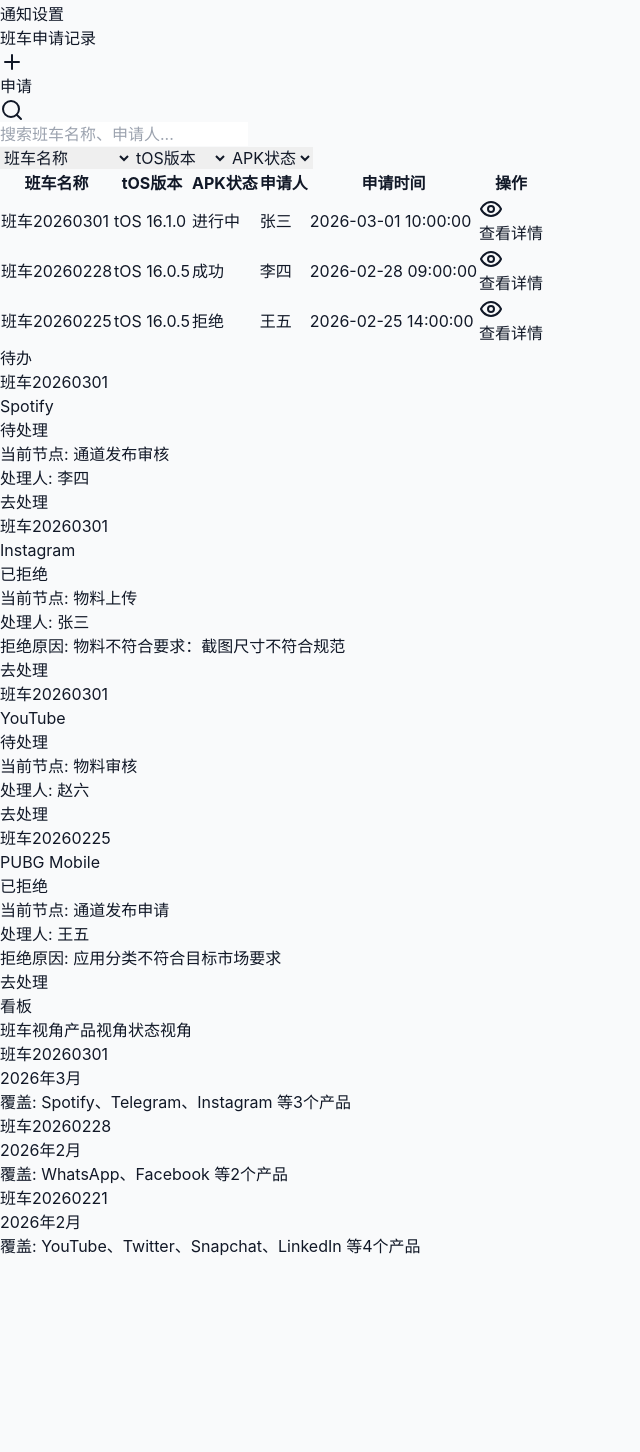
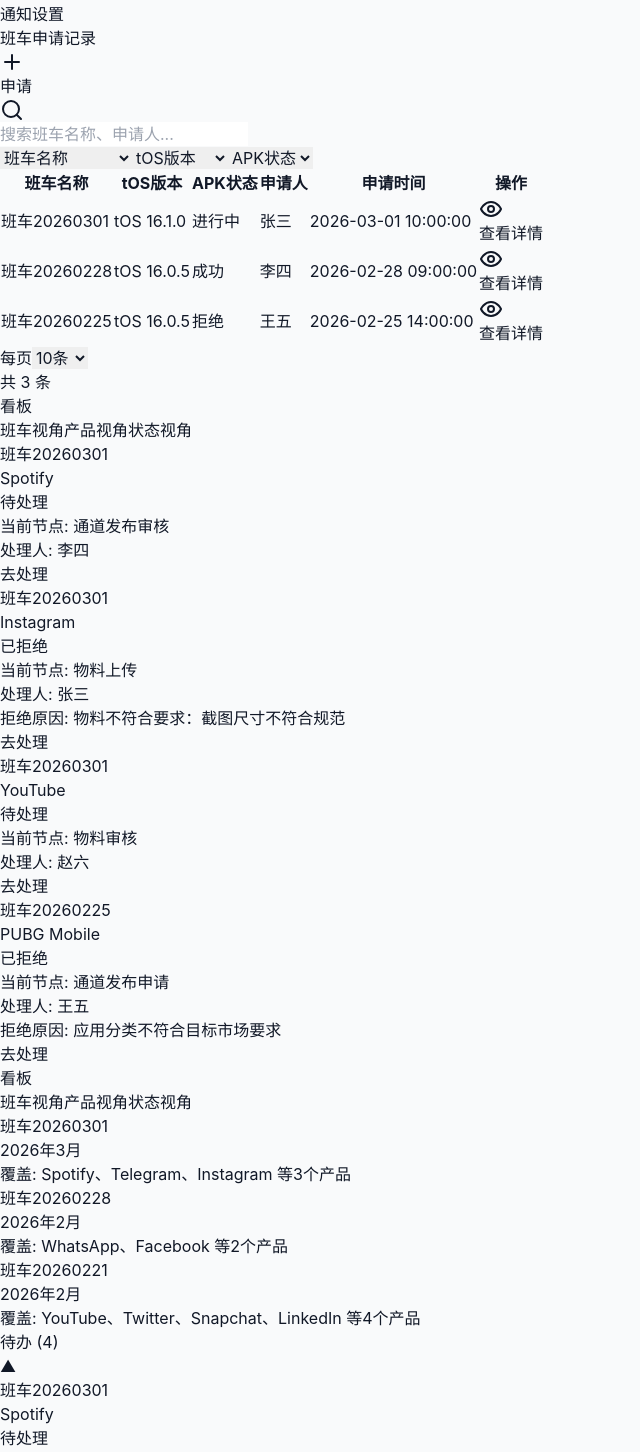
Before and after one commit to yuyouquan/independent-app-release, a React (Vite) app in the folder frontend/: page / in a window 1280 px wide. Shown: the part 46-1498 px from the top of the page, without its empty margins (0-640 px from the left). Before the commit the page ends 1304 px from the top, so only its background shows below. Built offline with nearby package versions, Linux system fonts and the light colour scheme.

Commit message:
feat: v2.0需求更新
- 申请列表分页: 默认10条/页，支持修改
- 应用卡片分页: 支持8/16/24/32/64
- 工作台布局: 左右布局(申请列表70%, 待办30%)
- 待办区域: 支持收起/展开
- 版本号更新: v3.3 (2026-03-09)

```diff
--- a/frontend/src/App.tsx
+++ b/frontend/src/App.tsx
@@ -2176,6 +2176,13 @@
   const [showModal, setShowModal] = useState(false);
   const [kanbanView, setKanbanView] = useState<'shuttle' | 'product' | 'status'>('shuttle');
 
+  // 代办收起/展开状态
+  const [todoCollapsed, setTodoCollapsed] = useState(false);
+
+  // 申请列表分页 - 默认10条/页，支持修改
+  const [listPageSize, setListPageSize] = useState(10);
+  const [listCurrentPage, setListCurrentPage] = useState(1);
+
   // 班车申请表单状态
   const [shuttleForm, setShuttleForm] = useState({
     shuttleName: '',
@@ -2244,7 +2251,7 @@
           <div className="flex justify-between items-center h-16">
             <div className="flex items-center">
               <h1 className="text-xl font-bold text-gray-900">独立三方应用发布系统</h1>
-              <span className="ml-2 text-xs text-gray-500">v3.2 (2026-03-04)</span>
+              <span className="ml-2 text-xs text-gray-500">v3.3 (2026-03-09 v2.0需求更新)</span>
             </div>
             <div className="flex items-center space-x-4">
               <button className="text-gray-500 hover:text-gray-700 text-sm">通知</button>
@@ -2369,13 +2376,59 @@
             {filteredApps.length === 0 && (
               <div className="text-center py-12 text-gray-500">暂无数据</div>
             )}
-          </div>
-        </div>
-
-        {/* 待办区域 */}
-        <div className="bg-white rounded-lg shadow p-6">
-          <h2 className="text-lg font-semibold text-gray-900 mb-4">待办</h2>
-          <div className="grid grid-cols-1 md:grid-cols-2 lg:grid-cols-3 gap-4">
+
+            {/* 申请列表分页 - 默认10条/页，支持修改 (v2.0需求) */}
+            {filteredApps.length > 0 && (
+              <div className="mt-4 flex justify-between items-center px-4">
+                <div className="flex items-center gap-2">
+                  <span className="text-sm text-gray-500">每页</span>
+                  <select
+                    value={listPageSize}
+                    onChange={(e) => { setListPageSize(Number(e.target.value)); setListCurrentPage(1); }}
+                    className="border rounded px-2 py-1 text-sm"
+                  >
+                    <option value={10}>10条</option>
+                    <option value={20}>20条</option>
+                    <option value={50}>50条</option>
+                  </select>
+                </div>
+                <div className="text-sm text-gray-500">
+                  共 {filteredApps.length} 条
+                </div>
+              </div>
+            )}
+          </div>
+        </div>
+
+        {/* 工作台区域 - 左右布局，代办支持收起/展开 (v2.0需求) */}
+        <div className="grid grid-cols-1 lg:grid-cols-5 gap-6">
+          {/* 左侧：看板区域 (70%) */}
+          <div className="lg:col-span-4">
+            {/* 看板区域 */}
+            <div className="bg-white rounded-lg shadow p-6">
+              <h2 className="text-lg font-semibold text-gray-900 mb-4">看板</h2>
+
+              {/* 看板Tab切换 */}
+              <div className="flex border-b mb-6">
+                <button
+                  onClick={() => setKanbanView('shuttle')}
+                  className={`px-4 py-2 -mb-px ${kanbanView === 'shuttle' ? 'border-b-2 border-blue-500 text-blue-600 font-medium' : 'text-gray-500'}`}
+                >
+                  班车视角
+                </button>
+                <button
+                  onClick={() => setKanbanView('product')}
+                  className={`px-4 py-2 -mb-px ${kanbanView === 'product' ? 'border-b-2 border-blue-500 text-blue-600 font-medium' : 'text-gray-500'}`}
+                >
+                  产品视角
+                </button>
+                <button
+                  onClick={() => setKanbanView('status')}
+                  className={`px-4 py-2 -mb-px ${kanbanView === 'status' ? 'border-b-2 border-blue-500 text-blue-600 font-medium' : 'text-gray-500'}`}
+                >
+                  状态视角
+                </button>
+              </div>
             {todos.map((todo) => (
               <div key={todo.id} className="border rounded-lg p-4 hover:shadow-md transition-shadow">
                 <div className="flex justify-between items-start mb-2">
@@ -2486,6 +2539,59 @@
               </div>
             </div>
           )}
+        </div>
+
+          {/* 右侧：待办区域 (30%)，支持收起/展开 (v2.0需求) */}
+          <div className="lg:col-span-1">
+            <div className="bg-white rounded-lg shadow p-4">
+              <div
+                className="flex justify-between items-center cursor-pointer mb-4"
+                onClick={() => setTodoCollapsed(!todoCollapsed)}
+              >
+                <h2 className="text-lg font-semibold text-gray-900">
+                  待办 {!todoCollapsed && `(${todos.length})`}
+                </h2>
+                <button className="text-gray-500 hover:text-gray-700">
+                  {todoCollapsed ? '▼' : '▲'}
+                </button>
+              </div>
+
+              {!todoCollapsed && (
+                <div className="space-y-3 max-h-96 overflow-y-auto">
+                  {todos.map((todo) => (
+                    <div key={todo.id} className="border rounded-lg p-3 hover:shadow-md transition-shadow">
+                      <div className="flex justify-between items-start mb-1">
+                        <div>
+                          <div className="text-xs text-gray-500">{todo.shuttleName}</div>
+                          <div className="font-medium text-gray-900 text-sm">{todo.appName}</div>
+                        </div>
+                        <span className={`px-2 py-0.5 text-xs rounded-full ${
+                          todo.nodeStatus === 'rejected' ? 'bg-red-100 text-red-700' : 'bg-blue-100 text-blue-700'
+                        }`}>
+                          {todo.nodeStatus === 'rejected' ? '已拒绝' : '待处理'}
+                        </span>
+                      </div>
+                      <div className="text-xs text-gray-500 mt-1">节点: {todo.currentNode}</div>
+                      {todo.rejectReason && (
+                        <div className="mt-1 p-1 bg-red-50 rounded text-xs text-red-600">
+                          拒绝: {todo.rejectReason}
+                        </div>
+                      )}
+                      <button
+                        onClick={() => navigate(`/apk/${todo.appId}?node=${todo.currentNode}`)}
+                        className="mt-2 w-full bg-blue-600 text-white px-3 py-1.5 rounded text-sm hover:bg-blue-700"
+                      >
+                        去处理
+                      </button>
+                    </div>
+                  ))}
+                  {todos.length === 0 && (
+                    <div className="text-center py-4 text-gray-500 text-sm">暂无待办事项</div>
+                  )}
+                </div>
+              )}
+            </div>
+          </div>
         </div>
       </div>
 
@@ -2595,7 +2701,9 @@
   const [showAddModal, setShowAddModal] = useState(false);
   const [addModalSelected, setAddModalSelected] = useState<string | null>(null);
   const [currentPage, setCurrentPage] = useState(1);
-  const pageSize = 6;
+  // 应用卡片分页 - 默认8条/页，支持切换16/24/32/64 (v2.0需求)
+  const [pageSize, setPageSize] = useState(8);
+  const pageSizeOptions = [8, 16, 24, 32, 64];
 
   // 搜索过滤
   const filteredApps = app.apps.filter(apk =>
@@ -2724,9 +2832,9 @@
             ))}
           </div>
 
-          {/* 分页 */}
+          {/* 分页 - 支持8/16/24/32/64 (v2.0需求) */}
           {totalPages > 1 && (
-            <div className="mt-4 flex justify-center gap-2">
+            <div className="mt-4 flex justify-center items-center gap-4">
               <button
                 onClick={() => setCurrentPage(p => Math.max(1, p - 1))}
                 disabled={currentPage === 1}
@@ -2744,6 +2852,18 @@
               >
                 下一页
               </button>
+              <div className="flex items-center gap-2 ml-4">
+                <span className="text-sm text-gray-500">每页</span>
+                <select
+                  value={pageSize}
+                  onChange={(e) => { setPageSize(Number(e.target.value)); setCurrentPage(1); }}
+                  className="border rounded px-2 py-1 text-sm"
+                >
+                  {pageSizeOptions.map(size => (
+                    <option key={size} value={size}>{size}条</option>
+                  ))}
+                </select>
+              </div>
             </div>
           )}
         </div>
```
